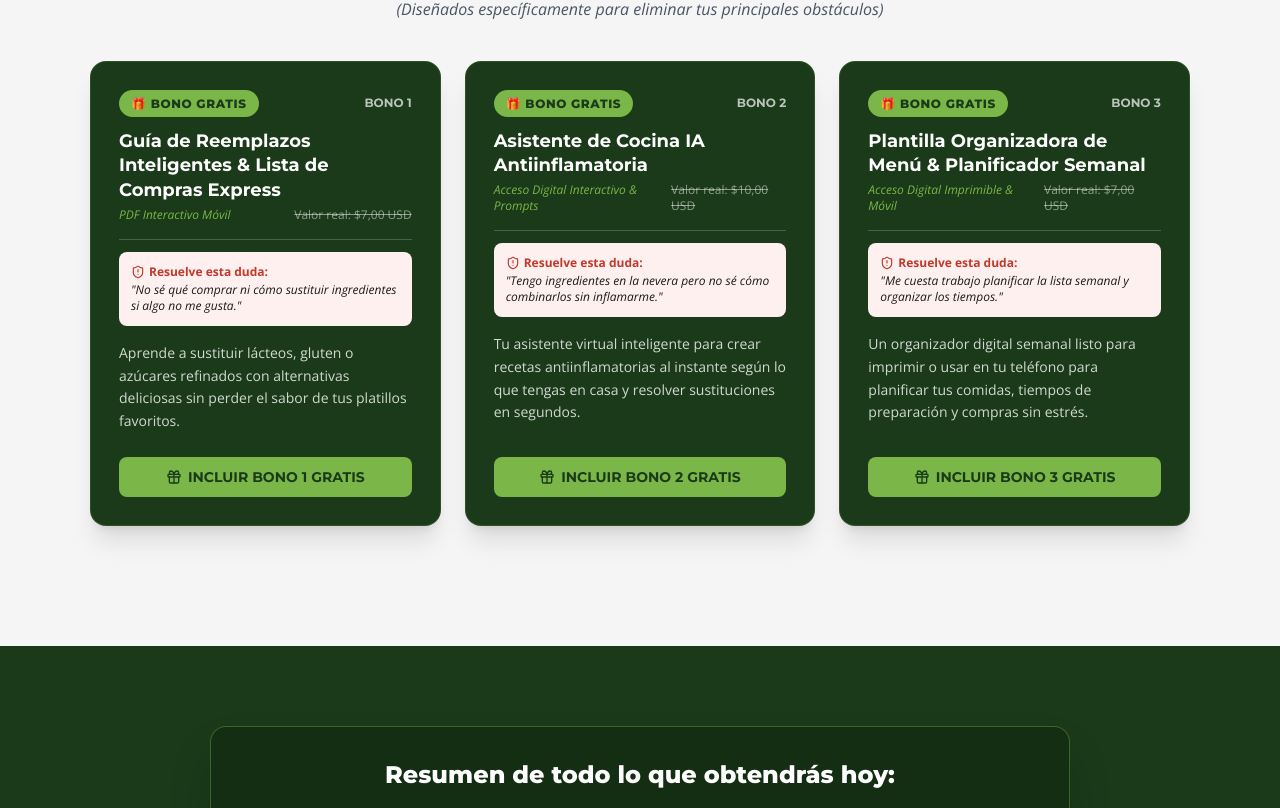
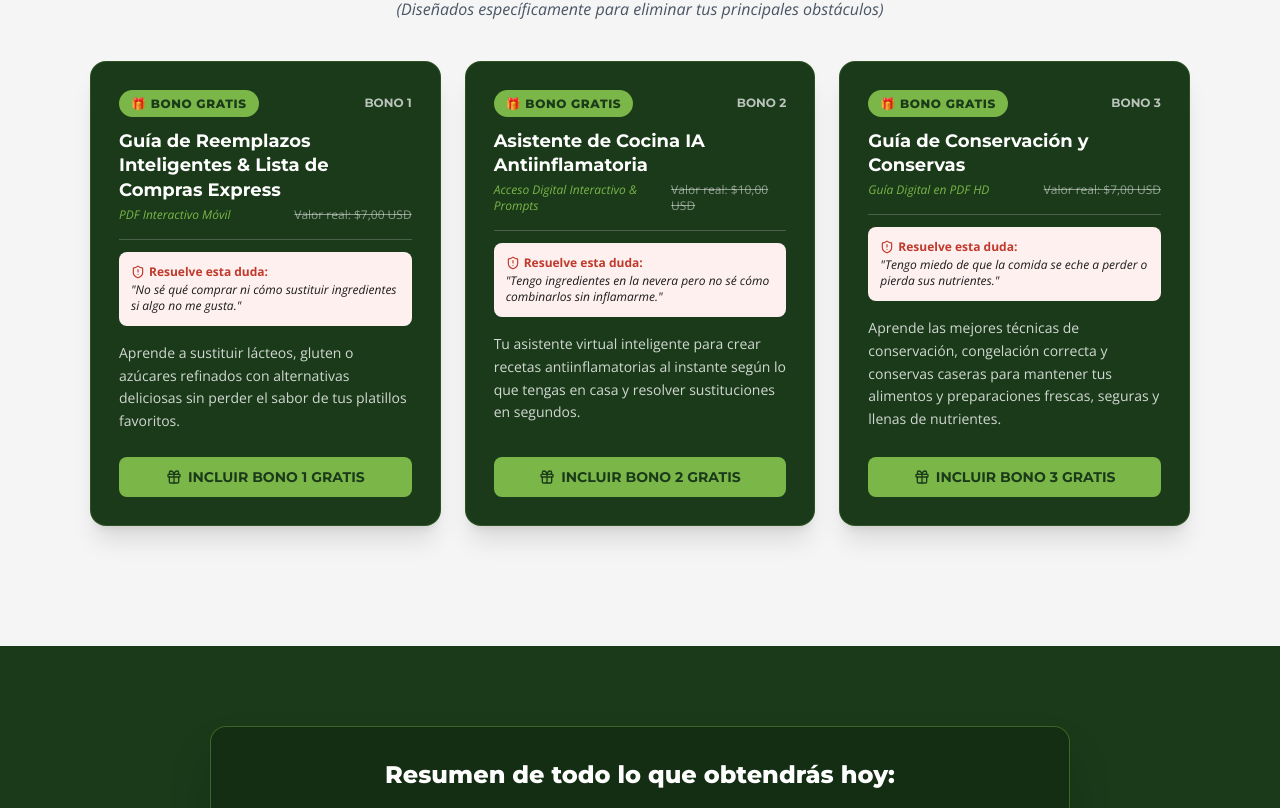
Before and after one commit to sonia134/Menu-Antiinflamatorio, a React (Vite) app: page / in a window 1280 px wide. Shown: the part 6572-7380 px from the top of the page. Built offline with nearby package versions, Linux system fonts and the light colour scheme.

Commit message:
feat: replace bonus 3 with food preservation guide
Update the third bonus from "Menu Planner" to "Food Preservation & Conservation Guide" to better address user pain points regarding food storage and nutrient retention.

```diff
--- a/src/components/BonusesSection.tsx
+++ b/src/components/BonusesSection.tsx
@@ -27,12 +27,12 @@ export const BonusesSection: React.FC<BonusesSectionProps> = ({ onCtaClick }) =>
     },
     {
       number: "BONO 3",
-      title: "Plantilla Organizadora de Menú & Planificador Semanal",
-      format: "Acceso Digital Imprimible & Móvil",
+      title: "Guía de Conservación y Conservas",
+      format: "Guía Digital en PDF HD",
       value: "$7,00 USD",
-      objection: "Me cuesta trabajo planificar la lista semanal y organizar los tiempos.",
-      description: "Un organizador digital semanal listo para imprimir o usar en tu teléfono para planificar tus comidas, tiempos de preparación y compras sin estrés.",
-      icon: "📋"
+      objection: "Tengo miedo de que la comida se eche a perder o pierda sus nutrientes.",
+      description: "Aprende las mejores técnicas de conservación, congelación correcta y conservas caseras para mantener tus alimentos y preparaciones frescas, seguras y llenas de nutrientes.",
+      icon: "🫙"
     }
   ];
 
--- a/src/components/CheckoutModal.tsx
+++ b/src/components/CheckoutModal.tsx
@@ -68,7 +68,7 @@ export const CheckoutModal: React.FC<CheckoutModalProps> = ({ isOpen, onClose })
                   <li className="flex items-center gap-1.5"><CheckCircle className="w-3.5 h-3.5 text-[#7ab648]" /> Guía de Batch Cooking & Planificación Semanal</li>
                   <li className="flex items-center gap-1.5"><CheckCircle className="w-3.5 h-3.5 text-[#7ab648]" /> 🎁 Bono #1: Guía de Reemplazos & Lista de Compras</li>
                   <li className="flex items-center gap-1.5"><CheckCircle className="w-3.5 h-3.5 text-[#7ab648]" /> 🎁 Bono #2: Asistente de Cocina IA Antiinflamatoria</li>
-                  <li className="flex items-center gap-1.5"><CheckCircle className="w-3.5 h-3.5 text-[#7ab648]" /> 🎁 Bono #3: Plantilla Organizadora & Planificador Semanal</li>
+                  <li className="flex items-center gap-1.5"><CheckCircle className="w-3.5 h-3.5 text-[#7ab648]" /> 🎁 Bono #3: Guía de Conservación y Conservas</li>
                 </ul>
               </div>
 
--- a/src/components/ValueAnchorSection.tsx
+++ b/src/components/ValueAnchorSection.tsx
@@ -7,7 +7,7 @@ export const ValueAnchorSection: React.FC = () => {
     { title: "Guía de Planificación Semanal & Batch Cooking Express", value: "$15,00 USD" },
     { title: "Bono #1: Guía de Reemplazos Inteligentes & Lista de Compras", value: "$7,00 USD" },
     { title: "Bono #2: Asistente de Cocina IA Antiinflamatoria", value: "$10,00 USD" },
-    { title: "Bono #3: Plantilla Organizadora de Menú & Planificador Semanal", value: "$7,00 USD" },
+    { title: "Bono #3: Guía de Conservación y Conservas", value: "$7,00 USD" },
   ];
 
   return (
```
